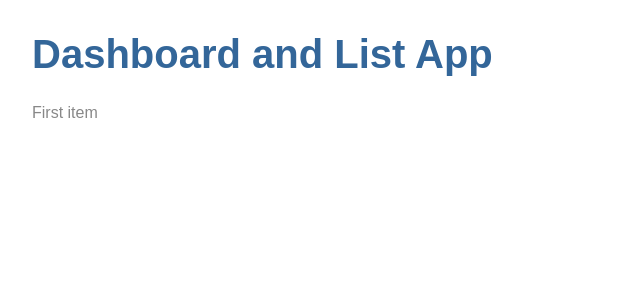
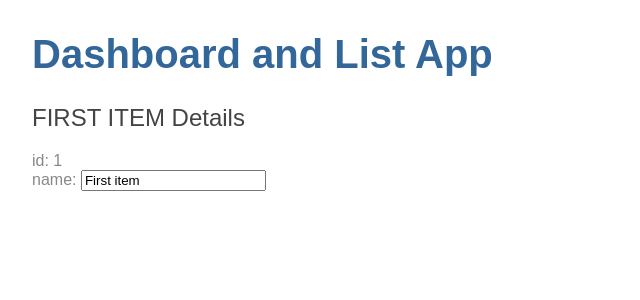
Before and after one commit to tuttiq/my-angular-app, an Angular app: page / in a window 1280 px wide. Shown: the top 300 px of the page, without its empty margins (0-640 px from the left). Built offline with nearby package versions, Linux system fonts and the light colour scheme.

Commit message:
two-way data binding to edit item

```diff
--- a/src/app/app.module.ts
+++ b/src/app/app.module.ts
@@ -1,5 +1,6 @@
 import { BrowserModule } from '@angular/platform-browser';
 import { NgModule } from '@angular/core';
+import { FormsModule } from '@angular/forms'; // needed for NgModel data binding
 
 import { AppComponent } from './app.component';
 import { ItemsComponent } from './items/items.component';
@@ -10,7 +11,8 @@ import { ItemsComponent } from './items/items.component';
     ItemsComponent
   ],
   imports: [
-    BrowserModule
+    BrowserModule,
+    FormsModule
   ],
   providers: [],
   bootstrap: [AppComponent]
--- /dev/null
+++ b/src/app/item.ts
@@ -0,0 +1,4 @@
+export class Item {
+  id: number;
+  name: string;
+}
--- a/src/app/items/items.component.html
+++ b/src/app/items/items.component.html
@@ -1 +1,7 @@
-<p>{{item1}}</p>
+<h2>{{item1.name | uppercase}} Details</h2>
+<div><span>id: </span>{{item1.id}}</div>
+<div>
+  <label>name:
+    <input [(ngModel)]="item1.name" placeholder="name">
+  </label>
+</div>
--- a/src/app/items/items.component.ts
+++ b/src/app/items/items.component.ts
@@ -1,4 +1,5 @@
 import { Component, OnInit } from '@angular/core';
+import { Item } from '../item';
 
 @Component({
   selector: 'app-items',
@@ -7,7 +8,10 @@ import { Component, OnInit } from '@angular/core';
 })
 export class ItemsComponent implements OnInit {
 
-  item1 = 'First item'
+  item1: Item = {
+    id: 1,
+    name: 'First item'
+  };
 
   constructor() { }
 
```
